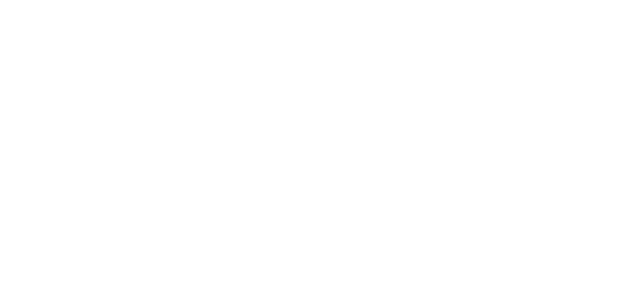
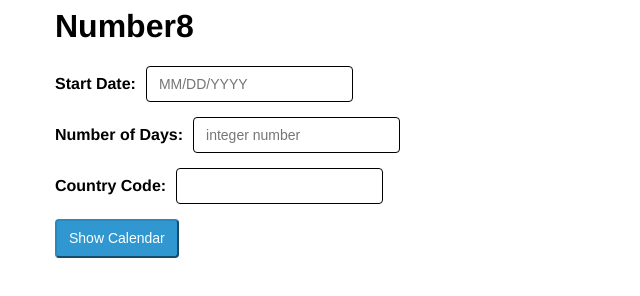
Before and after one commit to joserhond/calendar, a website: page index.html in a window 1280 px wide. Shown: the whole page, without its empty margins (0-640 px from the left). Drawn offline with Linux system fonts and the light colour scheme.

Commit message:
form view

```diff
--- a/index.html
+++ b/index.html
@@ -6,6 +6,19 @@
 </head>
 <body>
 	<div id="app">
+		<h1>Number8</h1>
+		<div class="input-container">
+			<label>Start Date:</label><input type="text" id="date" name="date" class="input-data" placeholder="MM/DD/YYYY" />
+		</div>
+		<div class="input-container">
+			<label>Number of Days:</label><input type="number" id="days" name="days" class="input-data" placeholder="integer number" />
+		</div>
+		<div class="input-container">
+			<label>Country Code:</label><input type="text" id="code" name="code" class="input-data"/>
+		</div>
+		<div class="input-container">
+			<button class="btn">Show Calendar</button>
+		</div>
 	</div>
 
 	<script src='dist/app.js'></script>
--- /dev/null
+++ b/sass/_form.scss
@@ -0,0 +1,51 @@
+#app{
+	width: auto;
+	margin: auto;
+	padding: 0 15px;
+	@media (min-width: 768px) {
+    width: 750px;
+  }
+  @media (min-width: 992px) {
+    width: 970px;
+  }
+  @media (min-width: 1200px) {
+    width: 1170px;
+
+  }
+
+  .input-container{
+  	margin-bottom: 15px;
+  	label {
+	    display: inline-block;
+	    max-width: 100%;
+	    margin-bottom: 5px;
+	    font-weight: bold;
+		}
+
+		.input-data{
+	    display: inline- block;
+	    height: 36px;
+	    padding: 6px 12px;
+	    font-size: 14px;
+	    line-height: 1.6;
+	    border: 1px solid;
+	    border-radius: 4px;
+	    margin: 0 10px;
+		}
+		.btn {
+	    display: inline-block;
+	    margin-bottom: 0;
+	    font-weight: normal;
+	    text-align: center;
+	    vertical-align: middle;
+	    padding: 6px 12px;
+	    font-size: 14px;
+	    line-height: 1.6;
+	    border-radius: 4px;
+	    cursor: pointer;
+	    color: #fff;
+	    background-color: #3097D1;
+	    border-color: #2a88bd;
+		}
+  }
+}
--- a/sass/app.scss
+++ b/sass/app.scss
@@ -1,4 +1,5 @@
 @import "calendar";
+@import "form";
 
 body,
 html {
```
Also changed, not shown: dist/app.css.
